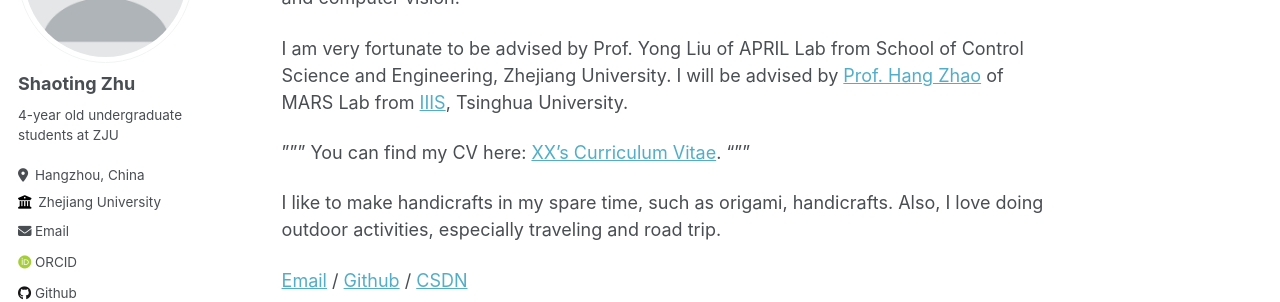
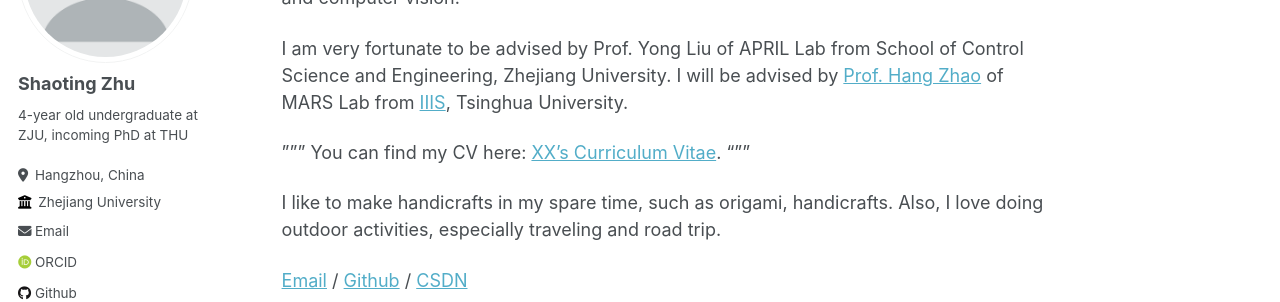
Before and after one commit to zst1406217/zst1406217.github.io, a Jekyll site: the page built from _pages/about.md, in a window 1280 px wide. Shown: the part 218-520 px from the top of the page. Built offline with Jekyll 4.4.1, drawn with Linux system fonts in a browser that asks for light colours; some web fonts are replaced.

Commit message:
Update _config.yml

```diff
--- a/_config.yml
+++ b/_config.yml
@@ -24,7 +24,7 @@
   avatar           : "profile.png"
   name             : "Shaoting Zhu"
   pronouns         : # example: "she/her"
-  bio              : "4-year old undergraduate students at ZJU"
+  bio              : "4-year old undergraduate at ZJU, incoming PhD at THU"
   location         : "Hangzhou, China"
   employer         : "Zhejiang University"
   uri              : # URL
```
